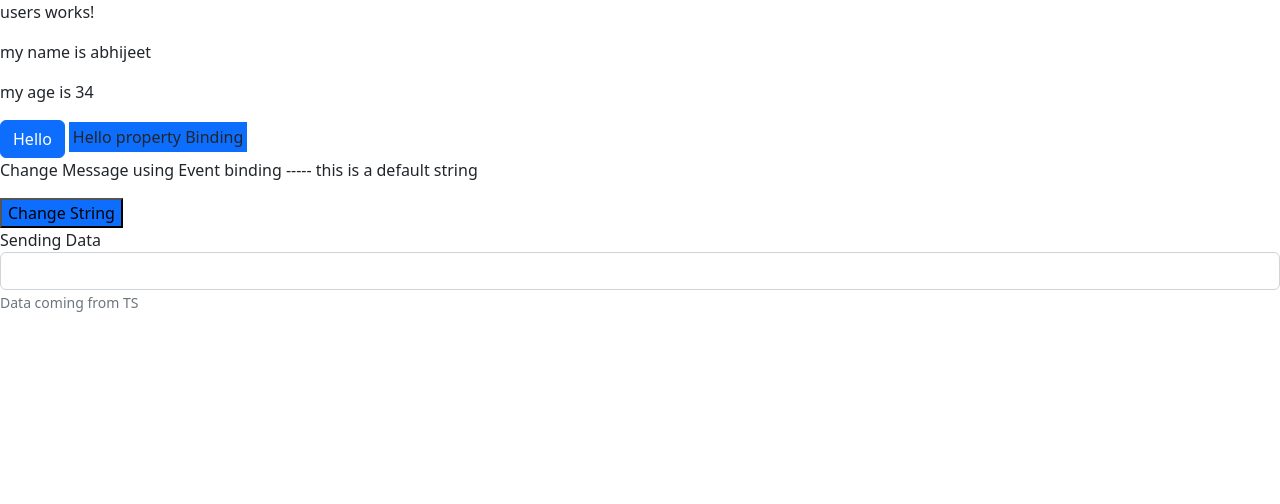
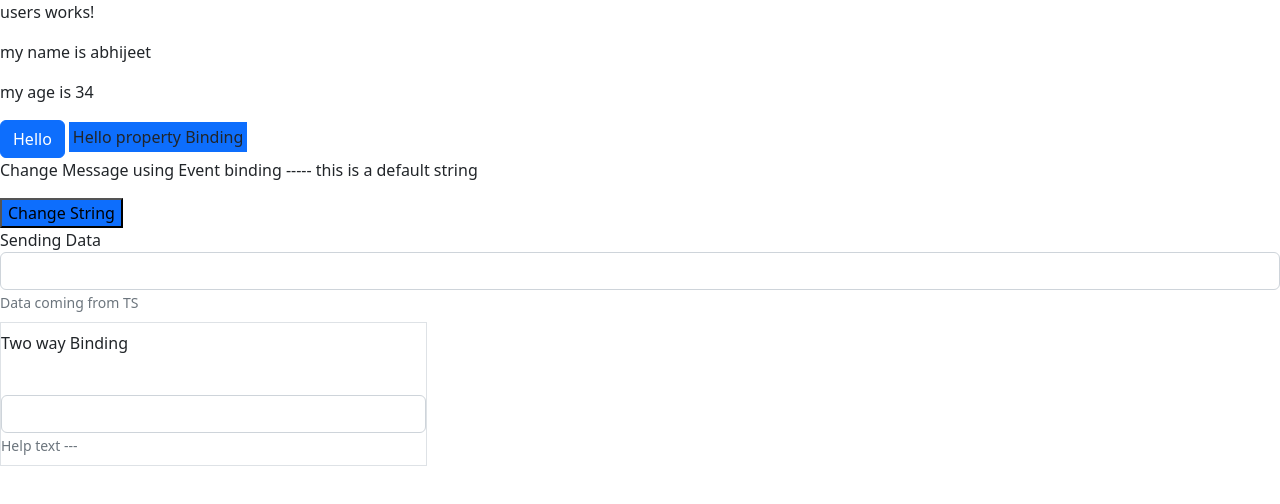
Before and after one commit to abhijeetshende/angular-basic, an Angular app in the folder angular-basic/: page / in a window 1280 px wide. Shown: the top 504 px of the page. Built offline with nearby package versions, Linux system fonts and the light colour scheme.

Commit message:
two way data

```diff
--- a/angular-basic/src/app/app.module.ts
+++ b/angular-basic/src/app/app.module.ts
@@ -1,4 +1,5 @@
 import { NgModule } from '@angular/core';
+import { FormsModule } from '@angular/forms';
 import { BrowserModule } from '@angular/platform-browser';
 
 import { AppComponent } from './app.component';
@@ -10,7 +11,8 @@ import { UsersComponent } from './users/users.component';
     UsersComponent
   ],
   imports: [
-    BrowserModule
+    BrowserModule,
+    FormsModule
   ],
   providers: [],
   bootstrap: [AppComponent]
--- a/angular-basic/src/app/users/users.component.html
+++ b/angular-basic/src/app/users/users.component.html
@@ -31,4 +31,24 @@
   <small id="helpId" class="form-text text-muted"
     >Data coming from TS {{ htmltotsData }}</small
   >
+
+  <br />
+  <div class="border my-2 py-2  col-4">
+    <p>Two way Binding</p>
+    <div class="form-group">
+      <label for="two-way-binding"></label>
+      <input
+        type="text"
+        class="form-control"
+        name="two-way-binding"
+        id="two-way-binding"
+        [(ngModel)]="two_way_binding"
+        aria-describedby="helpId"
+        placeholder=""
+      />
+      <small id="helpId" class="form-text text-muted"
+        >Help text --- {{ two_way_binding }}</small
+      >
+    </div>
+  </div>
 </div>
--- a/angular-basic/src/app/users/users.component.ts
+++ b/angular-basic/src/app/users/users.component.ts
@@ -29,4 +29,6 @@ export class UsersComponent {
   sendDataFromHTMLtoTS(e:Event){
     this.htmltotsData = (e.target as HTMLInputElement).value;
   }
+
+  two_way_binding:string=""
 }
```
